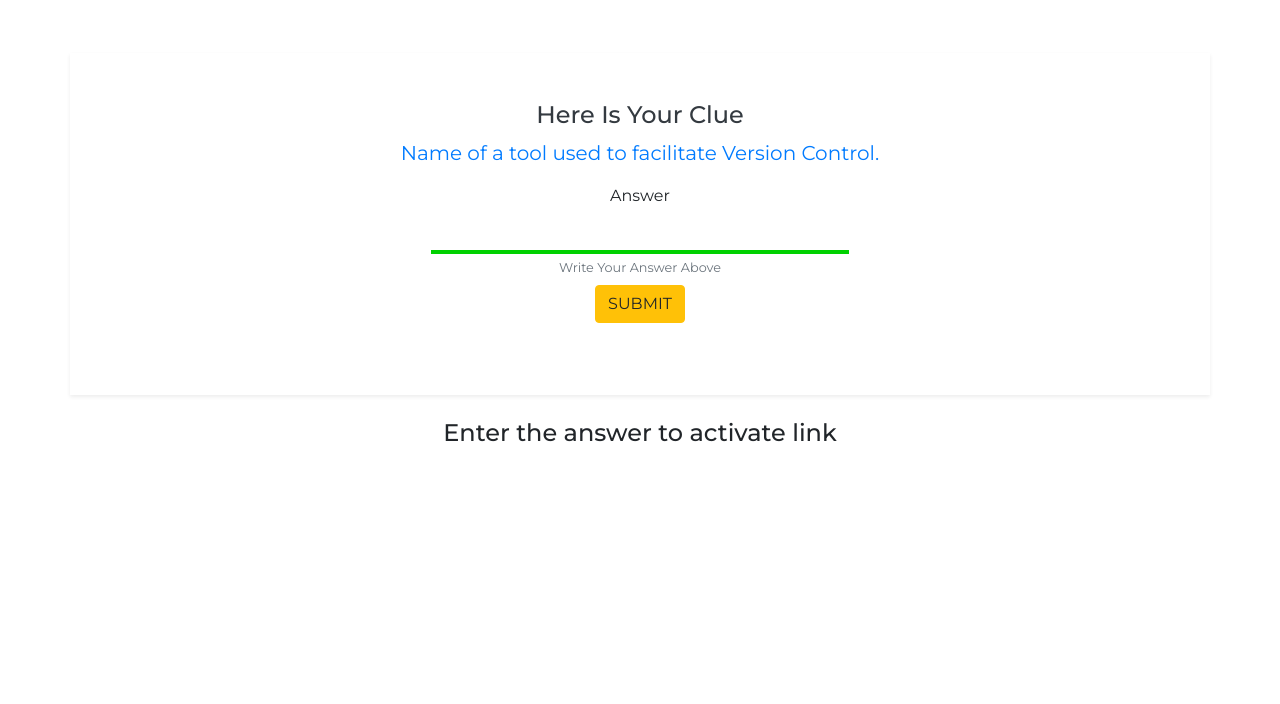
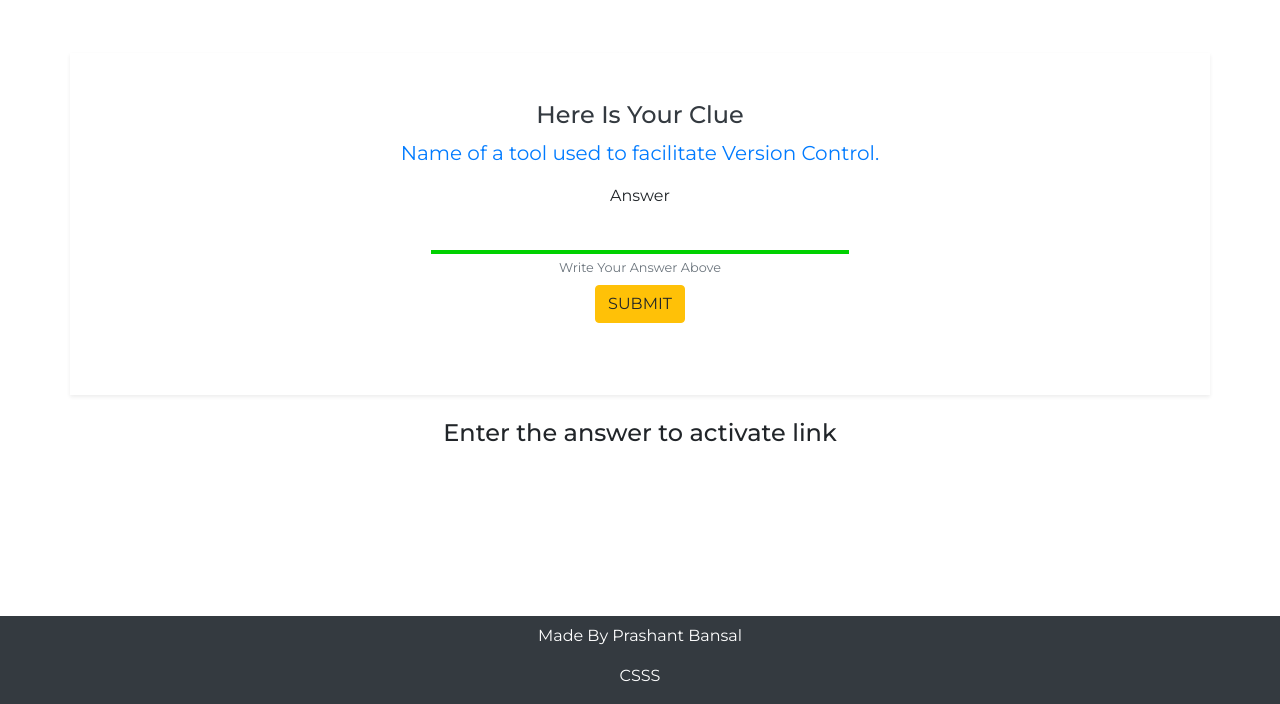
Before and after one commit to sid-2001/Game-Clue, a plain HTML site: page index.html in a window 1280 px wide. Shown: the part 96-800 px from the top of the page. Drawn offline with nearby package versions, Linux system fonts and the light colour scheme.

Commit message:
Footer Added

```diff
--- a/index.html
+++ b/index.html
@@ -44,6 +44,10 @@
           <h4><a id="answer-here" target="blank"><i class="fas fa-key fa-4x"></i></a></h4>
           <p>Click The Key</p>
         </div>
+        <div class="footer fixed-bottom bg-dark text-white">
+          <p class="mt-2">Made By Prashant Bansal</p>
+          <p>CSSS</p>
+        </div>
     </div>
 
 
```
